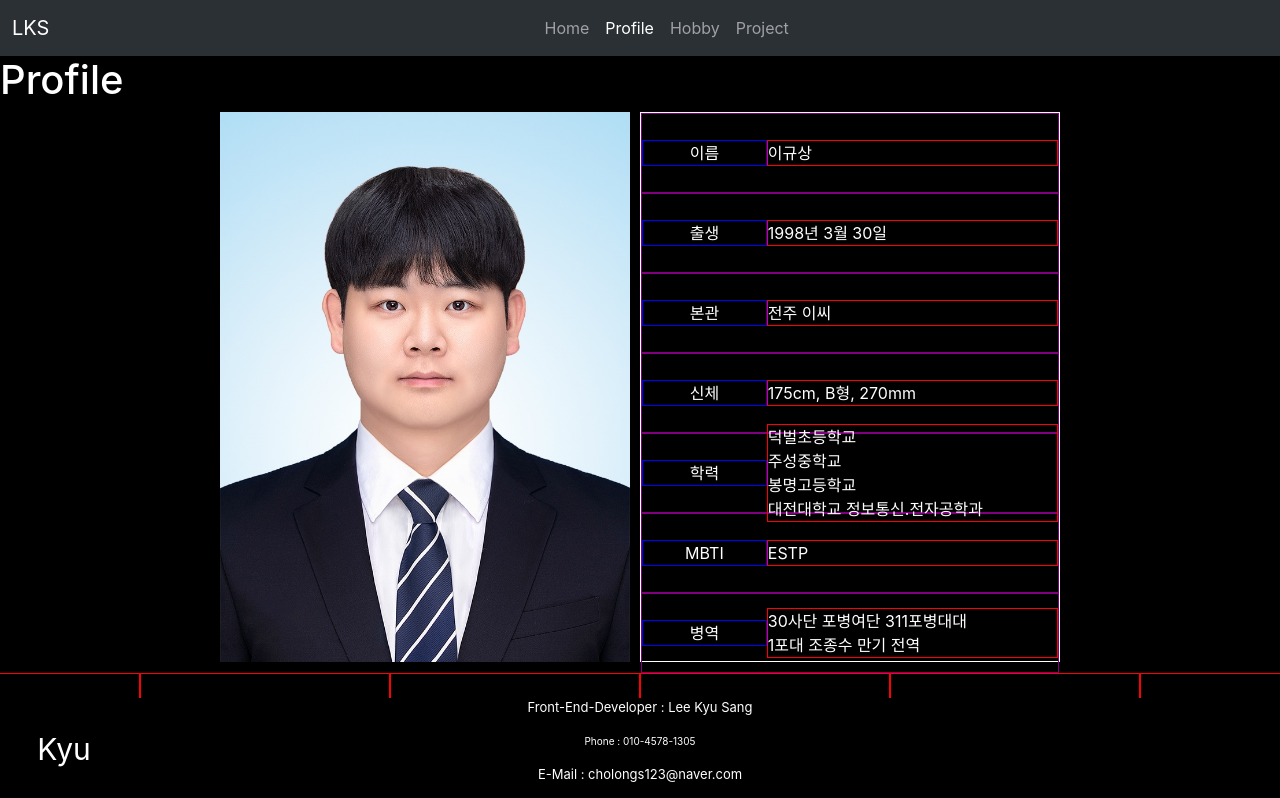
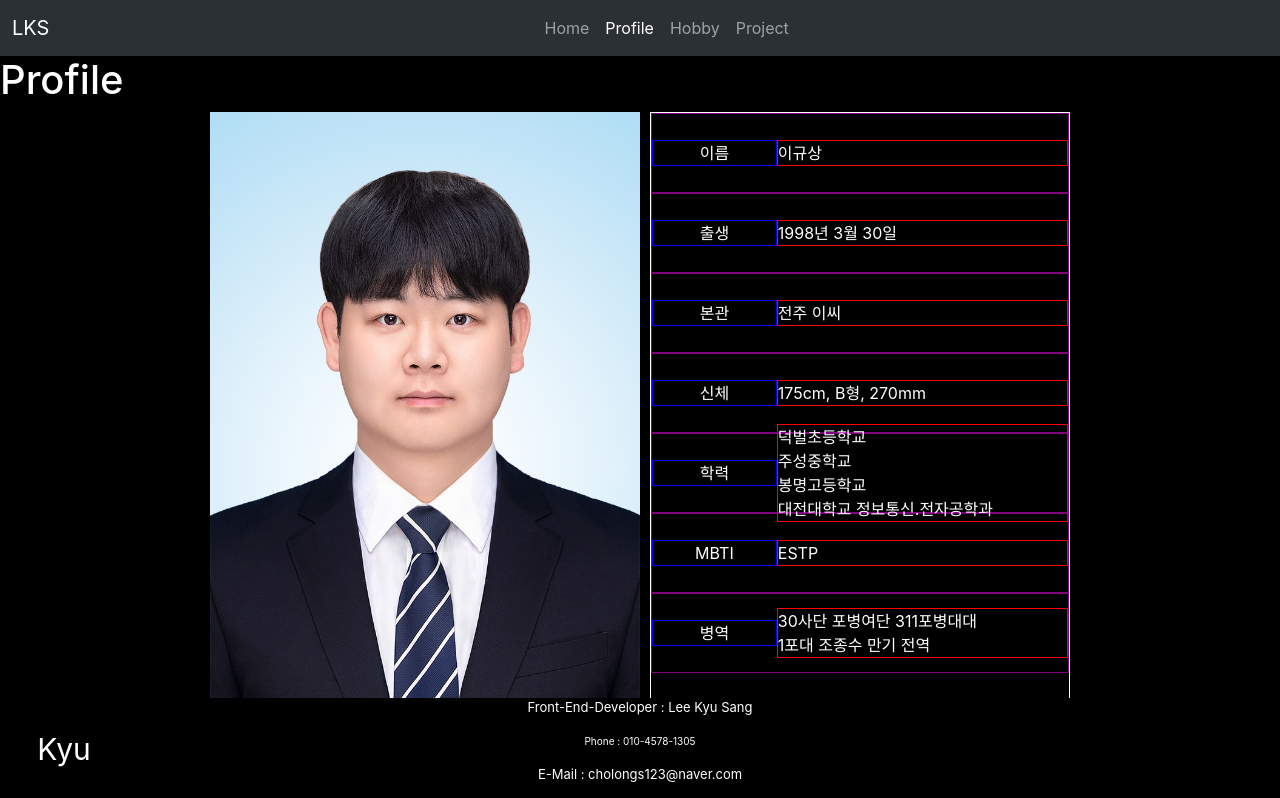
Before and after one commit to kyusang0330/react-self-introduction, a React (Create React App) app: page /profile in a window 1280 px wide. Shown: the top 798 px of the page. Built offline with nearby package versions, Linux system fonts and the light colour scheme.

Commit message:
style-component

```diff
--- a/src/styles/home_styled.js
+++ b/src/styles/home_styled.js
@@ -23,4 +23,13 @@ const HomeIntro = styled.div``;
 
 const HomeIntroText = styled.p``;
 
-export { HomeContainer, HomeInfo, MainImg, HomeIntro, HomeIntroText };
+const HomeIntroText2 = styled.p``;
+
+export {
+  HomeContainer,
+  HomeInfo,
+  MainImg,
+  HomeIntro,
+  HomeIntroText,
+  HomeIntroText2,
+};
--- a/src/styles/profile_styled.js
+++ b/src/styles/profile_styled.js
@@ -10,11 +10,11 @@ const MainProfile = styled.div`
   justify-content: center;
   align-items: center;
   padding-bottom: 10px;
-  height: 560px;
+  height: 600px;
 `;
 
 const ProfileMainImg = styled.img`
-  width: 410px;
+  width: 430px;
   height: 100%;
 `;
 
```
